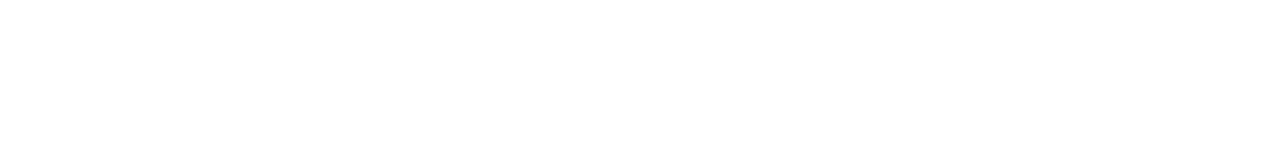
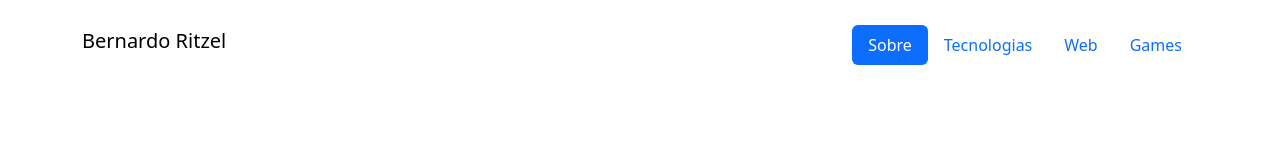
Before and after one commit to bernardow/site.portfolio, a plain HTML site: page index.html in a window 1280 px wide. Drawn offline with nearby package versions, Linux system fonts and the light colour scheme.

Commit message:
header-ready

```diff
--- a/index.html
+++ b/index.html
@@ -5,8 +5,43 @@
     <meta http-equiv="X-UA-Compatible" content="IE=edge">
     <meta name="viewport" content="width=device-width, initial-scale=1.0">
     <title>Bernardo - Portfolio</title>
+    <link rel="stylesheet" href="https://cdn.jsdelivr.net/npm/bootstrap@5.3.0-alpha1/dist/css/bootstrap.min.css">
 </head>
 <body>
+    <header id="header" class="sticky-top p-3">
+        <div class="navbar navbar-expand-lg justify-content-end">
+            <div class="container">
+                <h1 class="navbar-brand">
+                    Bernardo Ritzel
+                </h1>
+                <nav>
+                    <ul class="nav nav-pills">
+                        <li class="nav-item">
+                            <a class="nav-link active" href="#">
+                                Sobre
+                            </a>
+                        </li>
+                        <li class="nav-item">
+                            <a class="nav-link" href="#">
+                                Tecnologias
+                            </a>
+                        </li>
+                        <li class="nav-item">
+                            <a class="nav-link" href="#">
+                                Web
+                            </a>
+                        </li>
+                        <li class="nav-item">
+                            <a class="nav-link" href="#">
+                                Games
+                            </a>
+                        </li>
+                    </ul>
+                </nav>
+            </div>
+        </div>
+    </header>
 
+    <script src="https://cdn.jsdelivr.net/npm/bootstrap@5.3.0-alpha1/dist/js/bootstrap.bundle.min.js"></script>
 </body>
 </html>
```
